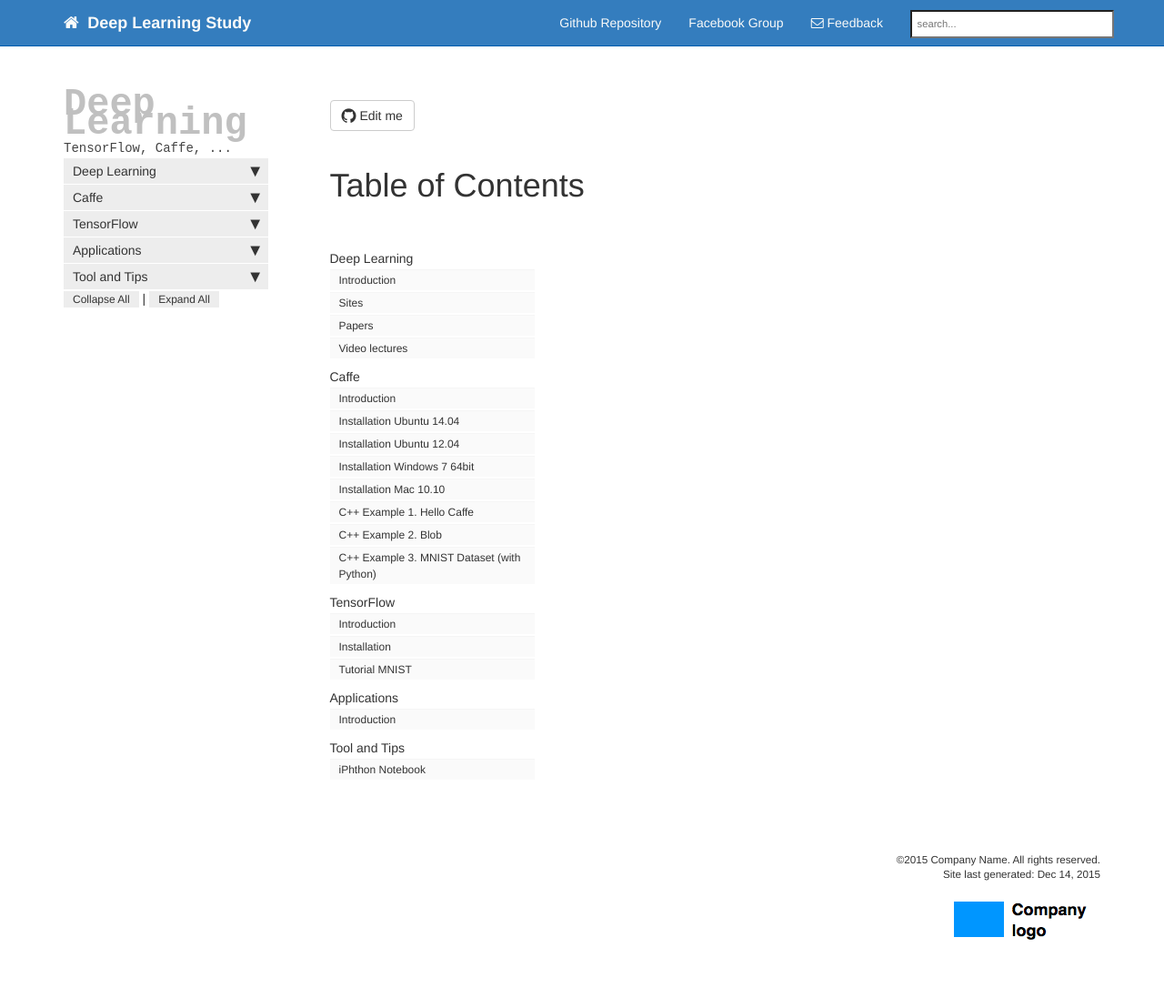
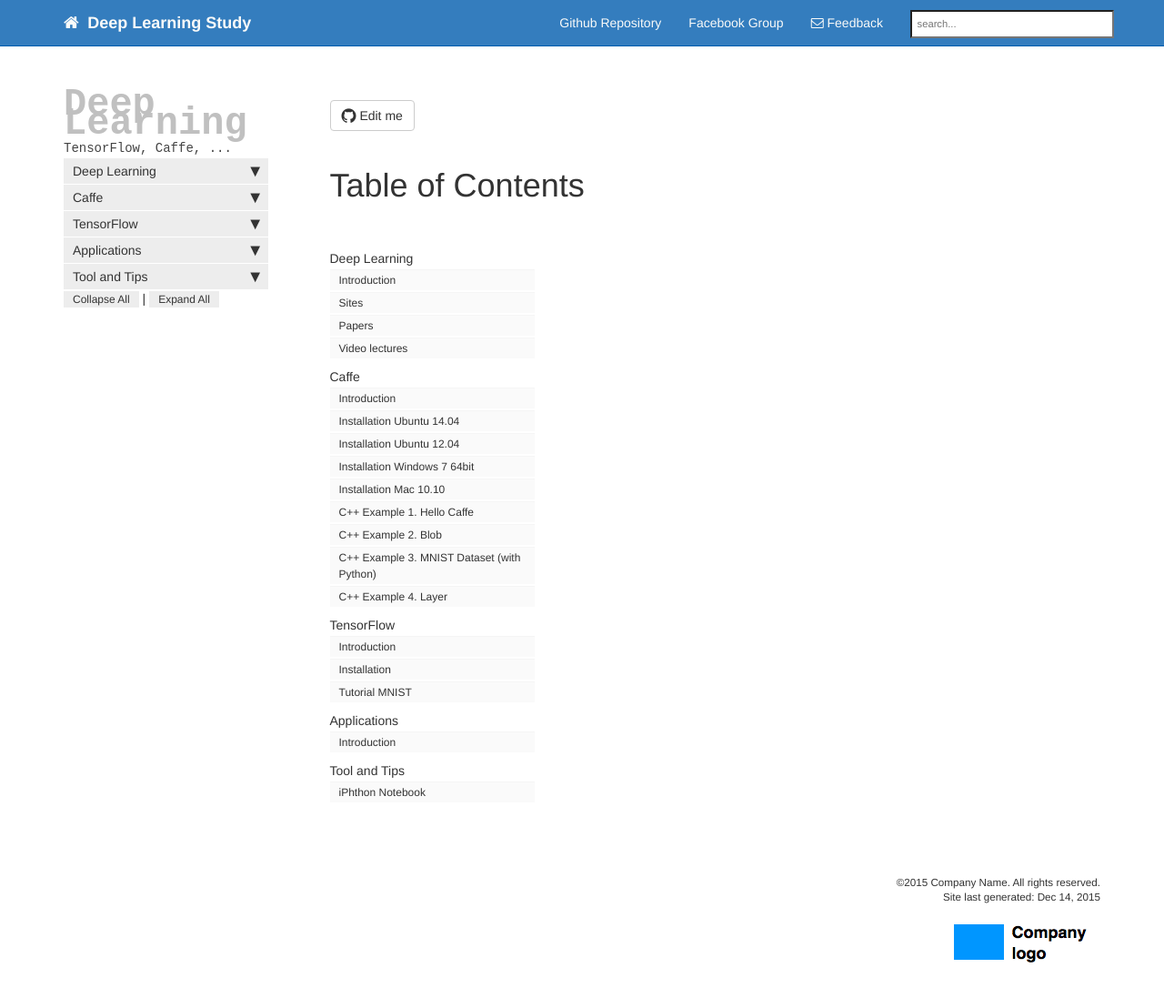
Before and after one commit to youngkyoonjang/material, a Jekyll site: the page built from tocpage.html, in a window 1280 px wide and 1134 px high. Shown: the top 1097 px of the window at 91% size. Built offline with Jekyll 4.4.1, drawn with Linux system fonts in a browser that asks for light colours; nearby versions of some CDN libraries; library files that are not in the unit come from our copies; Markdown is read by kramdown in place of the engine named in the settings; comment, search, counter and statistics services are not loaded.

Commit message:
Update sidebar_doc.yml

```diff
--- a/_data/sidebar_doc.yml
+++ b/_data/sidebar_doc.yml
@@ -115,6 +115,12 @@
           platform: all
           product: all
           version: all
+        - title: C++ Example 4. Layer
+          url: /doc_caffe_example_4layer.html
+          audience: writers, designers
+          platform: all
+          product: all
+          version: all
     - title: TensorFlow
       audience: writers, designers
       platform: all
```
